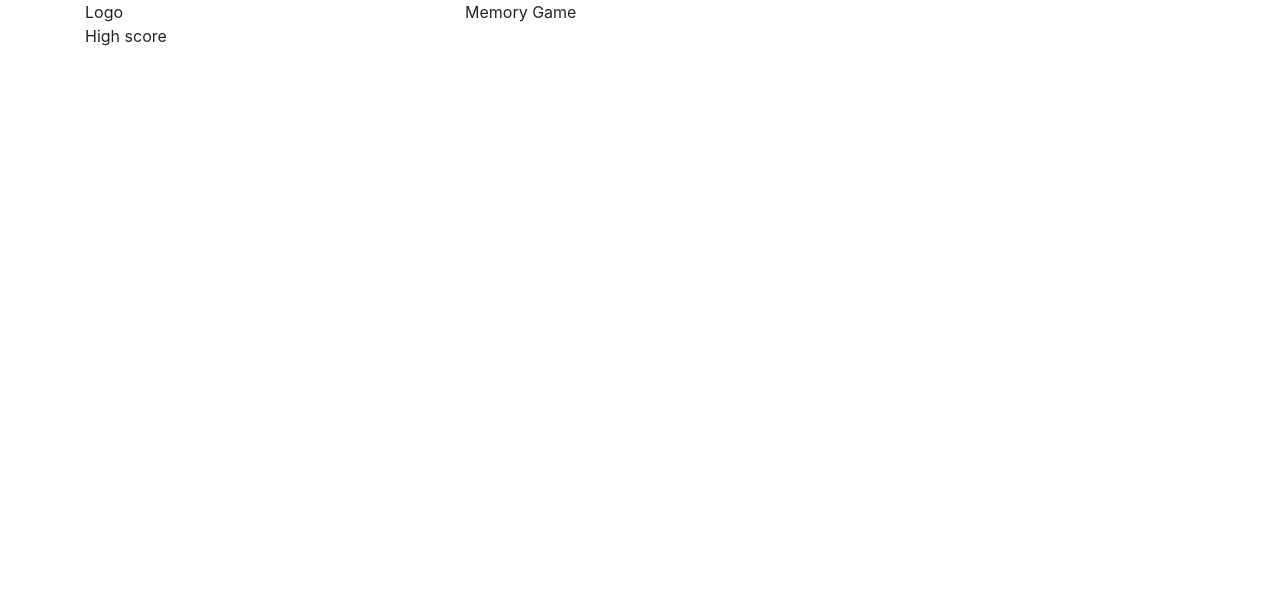
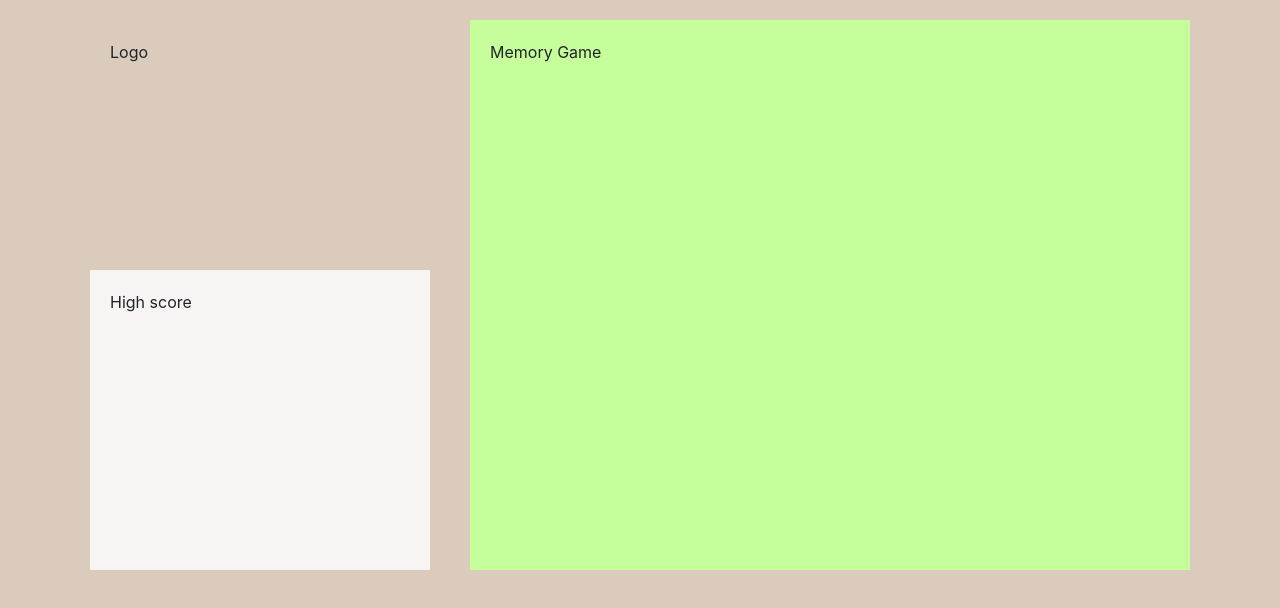
Before and after one commit to Josefinekihlstrom/Plant-Memory, a plain HTML site: page index.html in a window 1280 px wide. Drawn offline with nearby package versions, Linux system fonts and the light colour scheme.

Commit message:
add background color, padding and height to the basic html structure

```diff
--- a/assets/css/style.css
+++ b/assets/css/style.css
@@ -0,0 +1,33 @@
+/* fonts */
+@import url('https://fonts.googleapis.com/css2?family=Amatic+SC&display=swap');
+
+/* body */
+body {
+    background-color: #dbcbbd;
+}
+
+/* columns */
+.column-padding {
+    padding: 20px;
+}
+
+/* logo */
+.logo {
+    height: 250px;
+    padding: 20px;
+    background-color: #dbcbbd;
+}
+
+/* high score */
+.high-score {
+    height: 300px;
+    padding: 20px;
+    background-color: #f7f4f3;
+}
+
+/* memory */
+.memory-game {
+    height: 550px;
+    padding: 20px;
+    background-color: #c5fe9a;
+}
--- a/index.html
+++ b/index.html
@@ -16,7 +16,7 @@
 
 <div class="container">
     <div class="row">
-        <div class="col-md-4">
+        <div class="col-md-4 column-padding">
             <div class="logo">
                 Logo
             </div>
@@ -24,7 +24,7 @@
                 High score
             </div>
         </div>
-        <div class="col-md-8">
+        <div class="col-md-8 column-padding">
             <div class="memory-game">
                 Memory Game
             </div>
```
